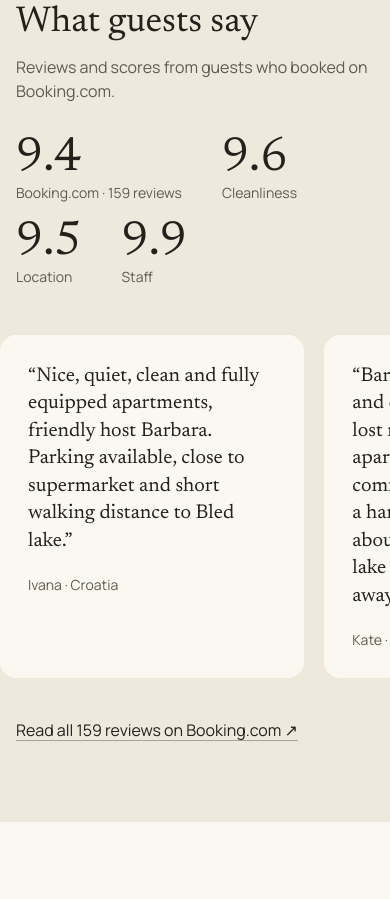
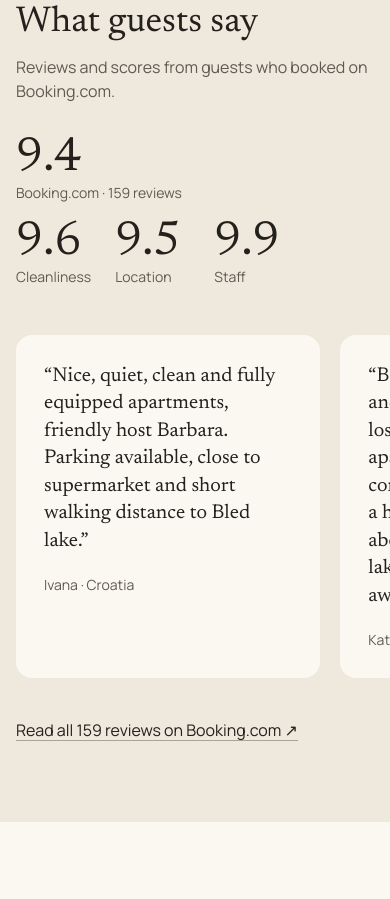
Before and after one commit to stravs/rose-in-winter, an Astro site: page / in a window 390 px wide. Shown: the part 5912-6811 px from the top of the page. Built offline with nearby package versions, Linux system fonts and the light colour scheme; Astro itself is replaced by a stand-in of ours.

Commit message:
Mobile reviews: main score on own row, card left margin
Co-Authored-By: Claude Opus 5.5 <noreply@anthropic.com>

```diff
--- a/src/pages/index.astro
+++ b/src/pages/index.astro
@@ -132,13 +132,13 @@ const jsonLd = {
             <h2 id="reviews-title" class="font-serif text-4xl sm:text-5xl">What guests say</h2>
             <p class="mt-3 text-muted">Reviews and scores from guests who booked on Booking.com.</p>
           </div>
-          <dl class="flex flex-wrap gap-x-10 gap-y-4 text-sm text-muted">
-            <div class="flex flex-col-reverse"><dt>Booking.com · {rating.count} reviews</dt><dd class="font-serif text-5xl text-ink">{rating.value.toFixed(1)}</dd></div>
+          <dl class="grid grid-cols-3 gap-x-6 gap-y-4 text-sm text-muted sm:flex sm:flex-wrap sm:gap-x-10">
+            <div class="col-span-3 flex flex-col-reverse"><dt>Booking.com · {rating.count} reviews</dt><dd class="font-serif text-5xl text-ink">{rating.value.toFixed(1)}</dd></div>
             {rating.categories.map((category) => <div class="flex flex-col-reverse"><dt>{category.label}</dt><dd class="font-serif text-5xl text-ink">{category.value.toFixed(1)}</dd></div>)}
           </dl>
         </div>
         {property.testimonials && (
-          <div data-reveal class="mt-12 flex gap-5 overflow-x-auto snap-x snap-mandatory pb-4 -mx-4 px-4 sm:mx-0 sm:px-0 lg:block lg:columns-3 lg:gap-5 lg:overflow-visible lg:pb-0" tabindex="0" aria-label="Guest reviews">
+          <div data-reveal class="mt-12 flex gap-5 overflow-x-auto snap-x snap-mandatory scroll-px-4 pb-4 -mx-4 px-4 sm:mx-0 sm:px-0 sm:scroll-px-0 lg:block lg:columns-3 lg:gap-5 lg:overflow-visible lg:pb-0" tabindex="0" aria-label="Guest reviews">
             {property.testimonials.map((review) => (
               <figure class="snap-start shrink-0 w-[85%] sm:w-[420px] lg:w-auto lg:mb-5 lg:break-inside-avoid bg-bg rounded-2xl p-7">
                 <blockquote class="font-serif text-xl leading-snug">“{review.quote}”</blockquote>
```
